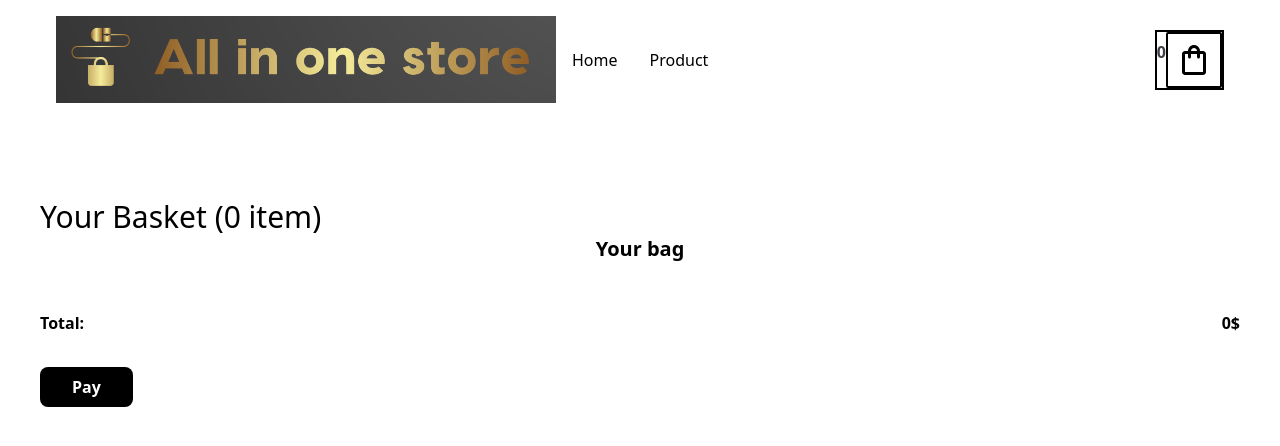
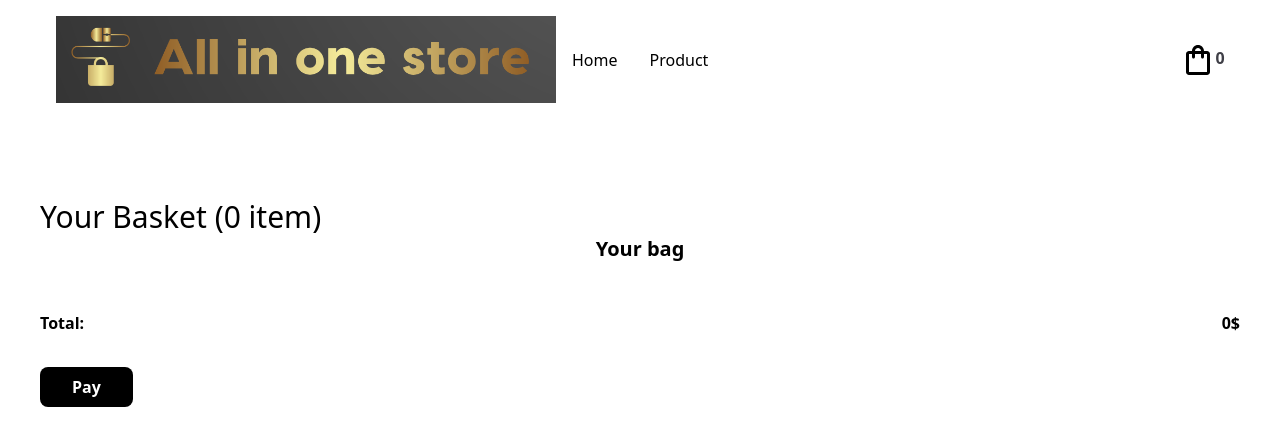
Before and after one commit to ElMaez/sem_3_bf_shop, a Next.js app: page /payment in a window 1280 px wide. Shown: the top 446 px of the page. Built offline with nearby package versions, Linux system fonts and the light colour scheme.

Commit message:
counter basket v4 final done

```diff
--- a/src/app/components/other/Header.jsx
+++ b/src/app/components/other/Header.jsx
@@ -52,29 +52,21 @@ const Header = () => {
           </li>
         </ul>
       </nav>
-      <div className="flex flex-row-reverse border-2">
+      <div className=" relative">
         <Button
-          link=""
           text=""
           isFilled={false}
           isStroke={false}
           icon={<MdOutlineShoppingBag size={36} />}
           onClick={toggleCart}
-          style="headerbasket cursor-pointer border-2 "
+          style="headerbasket cursor-pointer"
         />
-        <div
-          style={{
-            positionAnchor: "--basket",
-            inset: "auto, 0, auto, auto",
-            right: "1.6rem",
-
-            marginTop: "0.5rem",
-            borderColor: "#E1DBD6",
-          }}
-          className="font-bold  text-zinc-700 text-[1rem]"
+        <span
+          className="font-bold absolute top-0 right-1 translate-x-1/2 translate-y-1/2
+            text-zinc-700 text-[1rem]"
         >
           {totalItems}
-        </div>
+        </span>
       </div>
       {/* {pathname === "/payment" && <Basket />} */}
     </header>
--- a/src/app/globals.css
+++ b/src/app/globals.css
@@ -36,3 +36,14 @@ body {
 .headerbasket {
   anchor-name: --basket;
 }
+.grid-layout {
+  display: grid;
+  grid-template-columns: 1fr 1fr;
+  grid-auto-rows: 50px;
+}
+.number {
+  border: solid red;
+  z-index: 9;
+  grid-column: 2;
+  grid-row: 1;
+}
```
